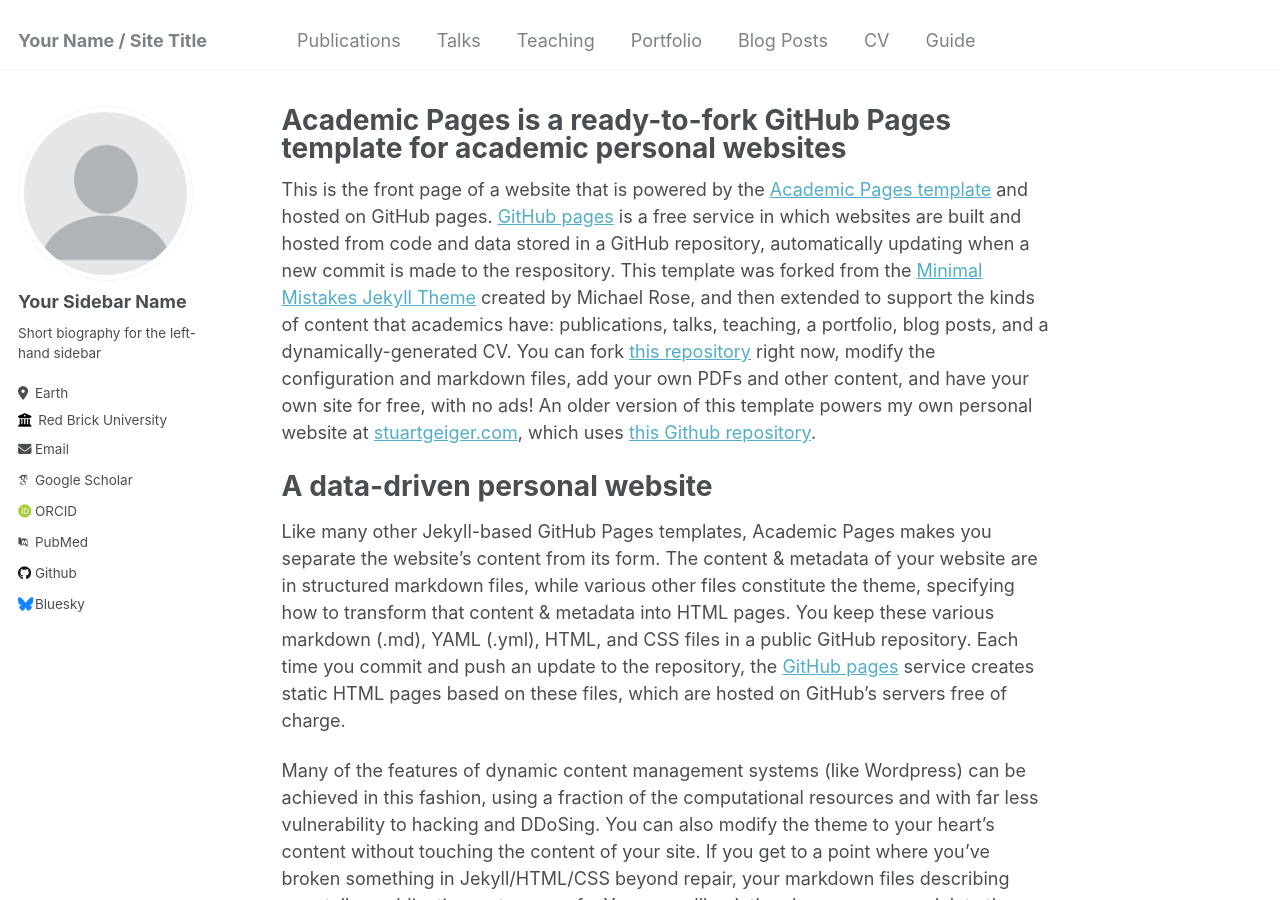
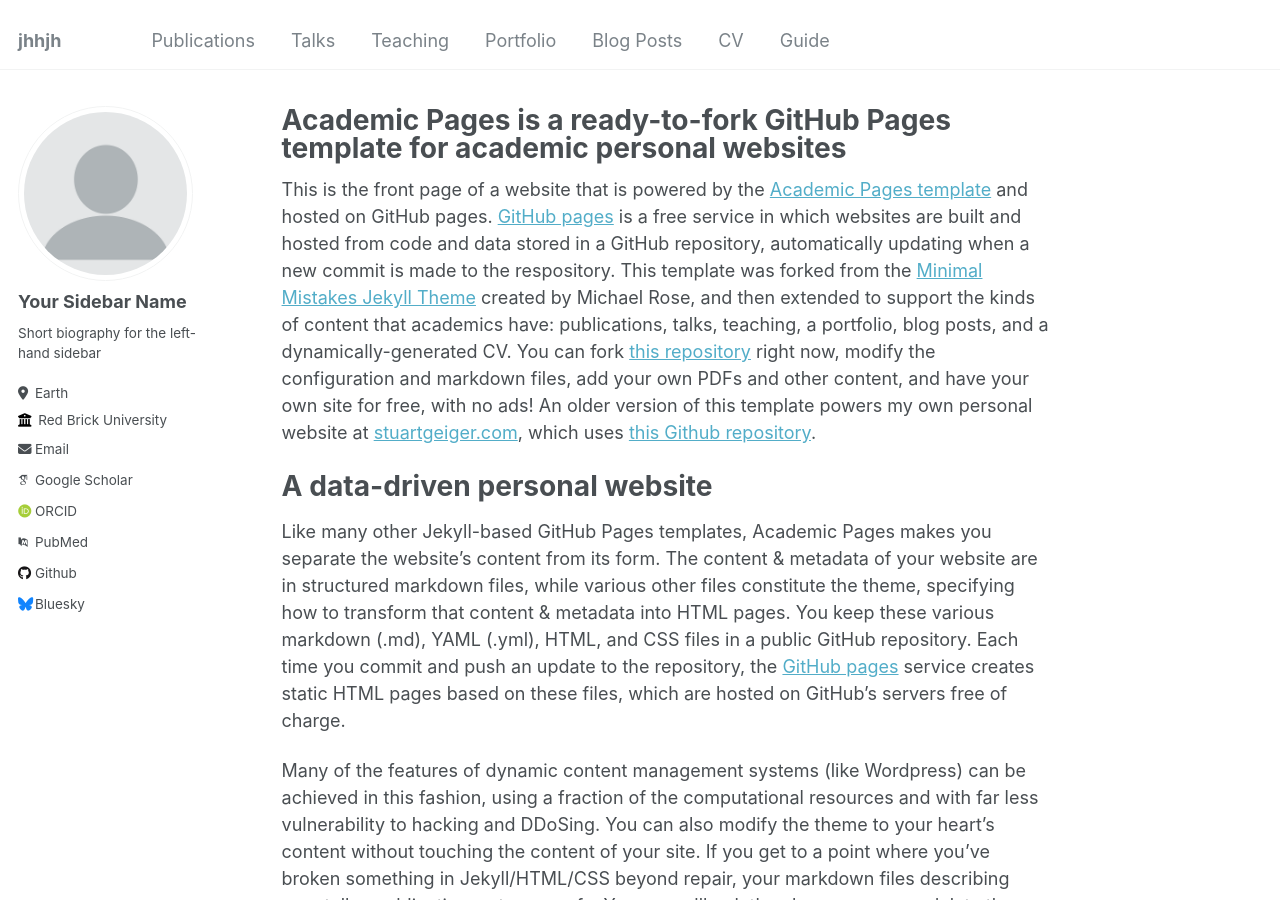
Before and after one commit to Sagar-19143/Sagar-19143.github.io, a Jekyll site: the page built from _pages/about.md, in a window 1280 px wide and 900 px high. Built offline with Jekyll 4.4.1, drawn with Linux system fonts in a browser that asks for light colours; some web fonts are replaced.

Commit message:
Update masthead.html

```diff
--- a/_includes/masthead.html
+++ b/_includes/masthead.html
@@ -6,7 +6,7 @@
       <nav id="site-nav" class="greedy-nav">
         <button><div class="navicon"></div></button>
         <ul class="visible-links">
-          <li class="masthead__menu-item masthead__menu-item--lg"><a href="{{ base_path }}/">{{ site.title }}</a></li>
+          <li class="masthead__menu-item masthead__menu-item--lg"><a href="{{ base_path }}/">jhhjh</a></li>
           {% for link in site.data.navigation.main %}
             {% if link.url contains 'http' %}
               {% assign domain = '' %}
```
